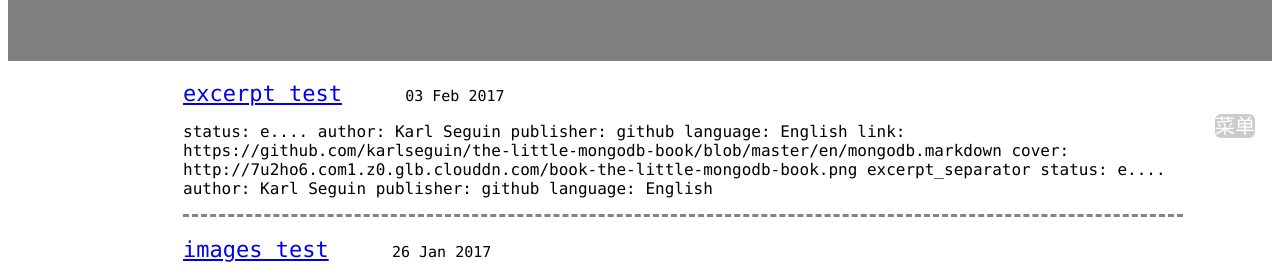
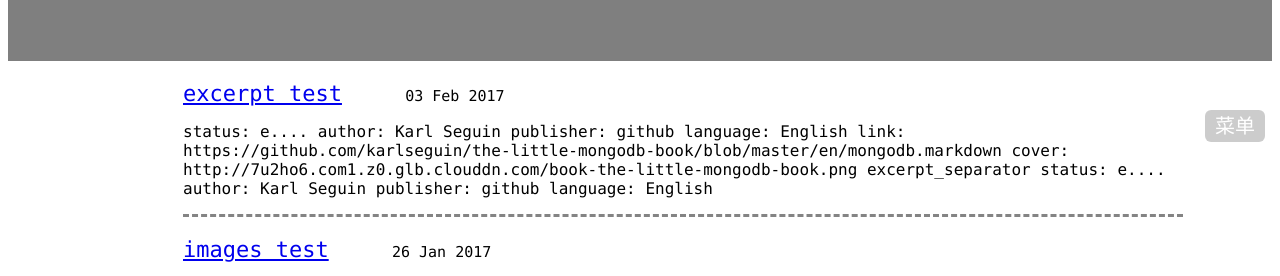
Before and after one commit to wangjianjie606/dono, a Jekyll site: the page built from index.html, in a window 1280 px wide. Shown: the part 247-523 px from the top of the page. Built offline with Jekyll 4.4.1, drawn with Linux system fonts in a browser that asks for light colours.

Commit message:
home page layouts modify...

```diff
--- a/_layouts/home.html
+++ b/_layouts/home.html
@@ -27,7 +27,7 @@
 
       </div>
 	</div>
-	<div id="homeMenuBtnDiv"> <a id="homeMenuBtn">菜单</a> </div>
+	<div id="homeMenuBtnDiv"> <a id="homeMenuBtn" class="btn">菜单</a> </div>
   </body>
   <script type="text/javascript">
 	$("#homeMenuBtn").on("click",function(){
--- a/assets/css/home.css
+++ b/assets/css/home.css
@@ -43,3 +43,9 @@
 body{
   font-family: "Monaco", "SimSun", "宋体";
 }
+
+.btn{
+	width:98%;
+	padding: 4px 10px;
+	text-align: center;
+}
```
